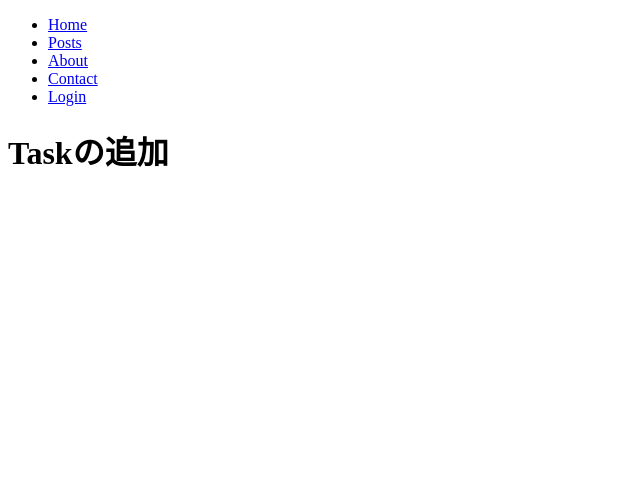
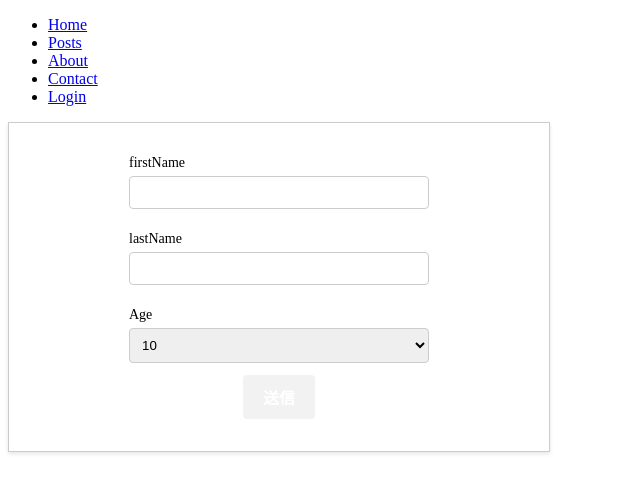
Before and after one commit to kazuya-u/NANOX-REACT, a React (Vite) app: page /addtask in a window 1280 px wide. Shown: the top 492 px of the page, without its empty margins (0-640 px from the left). Built offline with nearby package versions, Linux system fonts and the light colour scheme.

Commit message:
Disassembly of Form components.

```diff
--- a/src/feature/TaskForm.tsx
+++ b/src/feature/TaskForm.tsx
@@ -1,9 +1,121 @@
+import React from "react";
+import { Path, useForm, SubmitHandler, UseFormRegister } from "react-hook-form";
+import styled from "styled-components";
+
+type ButtonDisabledProps = {
+  disabled?: boolean
+}
+
+interface IFormValues {
+  firstName: string;
+  lastName: string;
+  age: number;
+}
+
+type InputProps = {
+  label: Path<IFormValues>;
+  register: UseFormRegister<IFormValues>;
+  required: boolean;
+};
+
+const Input = ({ label, register, required }: InputProps) => (
+  <>
+    <InputWrapper>
+      <InputLabel>{label}</InputLabel>
+      <InputField {...register(label, { required })} />
+    </InputWrapper>
+  </>
+);
+
+const Select = React.forwardRef<
+  HTMLSelectElement,
+  { label: string } & ReturnType<UseFormRegister<IFormValues>>
+>(({ onChange, onBlur, name, label }, ref) => (
+  <>
+    <InputWrapper>
+      <InputLabel>{label}</InputLabel>
+      <SelectWrapper name={name} ref={ref} onChange={onChange} onBlur={onBlur}>
+        <option value="10">10</option>
+        <option value="20">20</option>
+        <option value="30">30</option>
+      </SelectWrapper>
+
+    </InputWrapper>
+  </>
+));
+
+
 const TaskForm: React.FC = () => {
+  const {
+    register,
+    handleSubmit,
+    formState: { isDirty, isValid }
+  } = useForm<IFormValues>({
+    mode: 'onChange',
+    criteriaMode: 'all',
+  });
+  const onSubmit: SubmitHandler<IFormValues> = data => {
+    alert(JSON.stringify(data));
+  };
+
   return (
-    <>
-      <h1>Taskの追加</h1>
-    </>
+    <Form onSubmit={handleSubmit(onSubmit)}>
+      <Input label="firstName" register={register} required />
+      <Input label="lastName" register={register} required />
+      <Select label="Age" {...register("age")} />
+      <SubmitButton type="submit" disabled={!isDirty || !isValid}>送信</SubmitButton>
+    </Form >
   );
 }
 
+
+const Form = styled.form`
+  display: flex;
+  flex-direction: column;
+  align-items: center;
+  width: 500px;
+  border: 1px solid #ccc;
+  padding: 20px 20px 32px;
+  background-color: #fff;
+  box-shadow: 0px 2px 4px rgba(0, 0, 0, 0.1);
+`;
+
+const InputWrapper = styled.div`
+  margin-top: 12px;
+  display: flex;
+  flex-direction: column;
+  width: 60%;
+`;
+
+const InputLabel = styled.label`
+  font-size: 14px;
+  margin-bottom: 5px;
+  /* width: 100px; */
+`;
+
+const InputField = styled.input`
+  padding: 8px;
+  border: 1px solid #ccc;
+  border-radius: 4px;
+  margin-bottom: 10px;
+`;
+
+const SelectWrapper = styled.select`
+  padding: 8px;
+  margin-bottom: 12px;
+  border: 1px solid #ccc;
+  border-radius: 4px;
+`;
+
+const SubmitButton = styled.button<ButtonDisabledProps>`
+  padding: 10px 20px;
+  font-size: 16px;
+  font-weight: bold;
+  color: #fff;
+  border: none;
+  border-radius: 4px;
+  cursor: pointer;
+  background-color: ${({ disabled }) => disabled ? '#f2f2f2' : '#333'};
+`;
+
 export default TaskForm;
```
Also changed, not shown: src/components/FormItem.tsx (added, +51 -0 lines).
